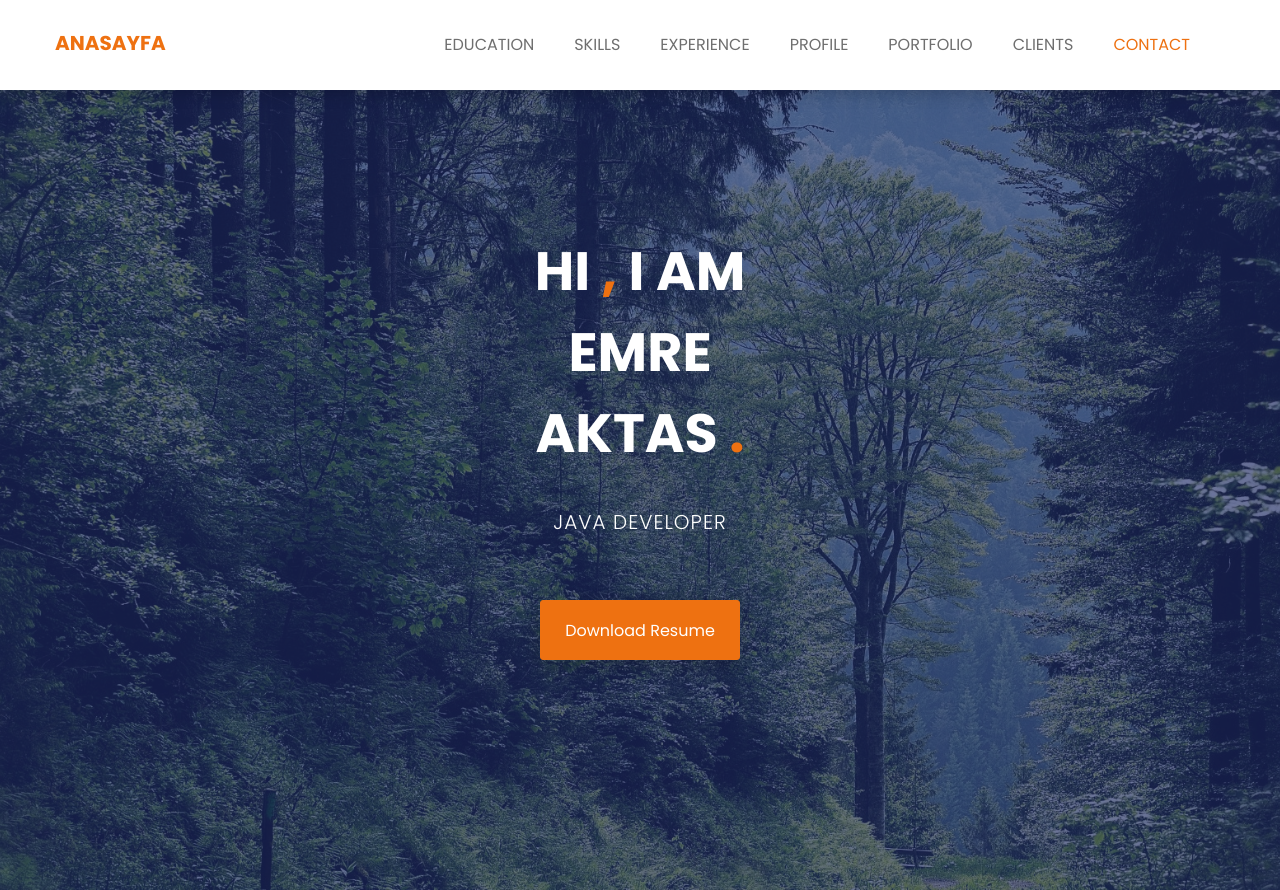
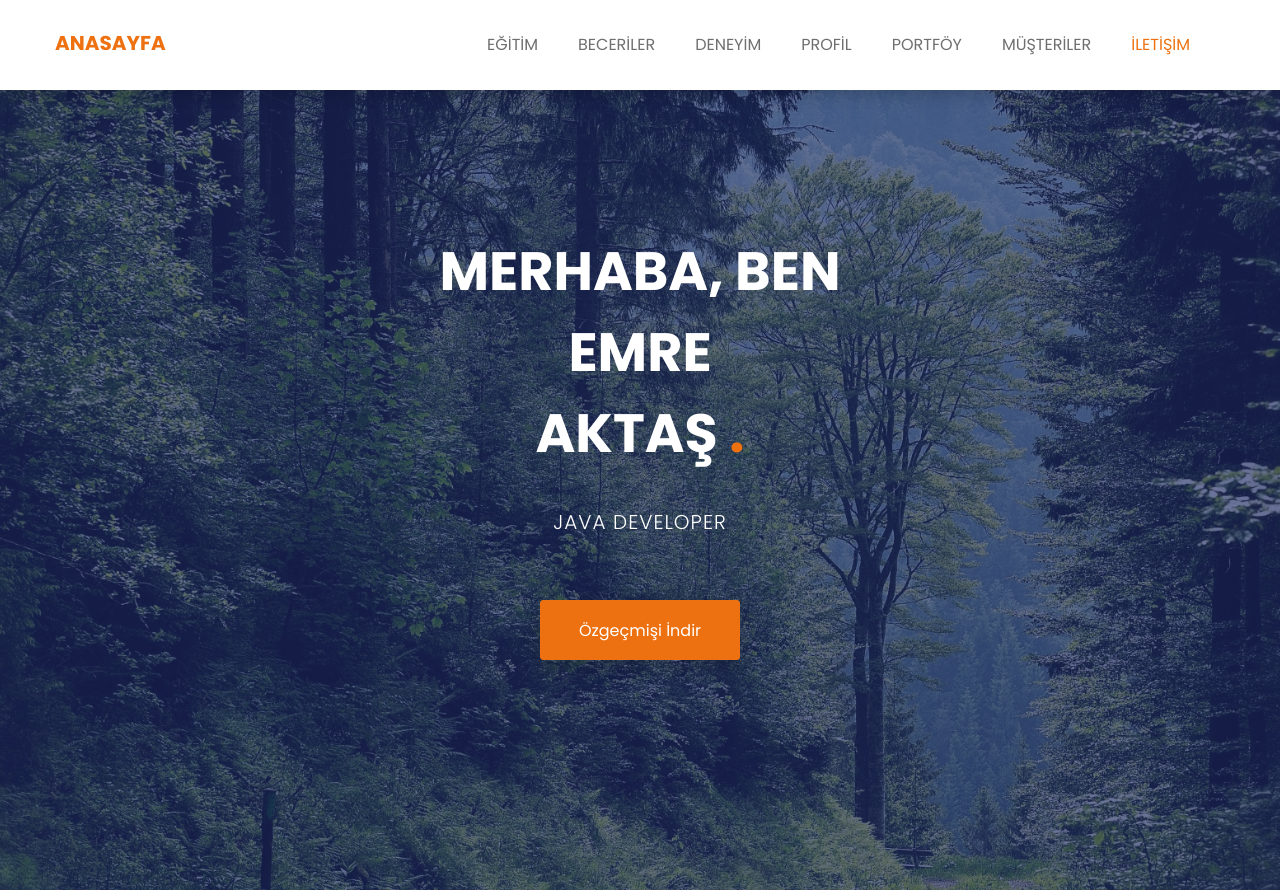
Before and after one commit to aktasemre/blog, a plain HTML site: page index.html in a window 1280 px wide. Shown: the top 890 px of the page. Drawn offline with nearby package versions, Linux system fonts and the light colour scheme.

Commit message:
resume guncellendi

```diff
--- a/index.html
+++ b/index.html
@@ -1,13 +1,12 @@
 <!doctype html>
-<html class="no-js" lang="en">
+<html class="no-js" lang="tr">
 <head>
     <meta charset="utf-8">
     <meta http-equiv="X-UA-Compatible" content="IE=edge">
     <meta name="google-site-verification" content="ctdQJ4C9xk0OpEPAOIUpkyjEzDQ65H7b-COfk3RIBXU" />
-
     <meta name="viewport" content="width=device-width, initial-scale=1">
-    <meta name="description" content="Emre Aktaş, Java ve Spring Boot kullanarak backend geliştirme konusunda uzman bir yazılım mühendisidir. Detaylı projeleri keşfedin.">
-    <meta name="keywords" content="Emre Aktaş, Java Developer, Backend Developer, Spring Boot, Hibernate, Yazılım Geliştirme, Software Engineering">
+    <meta name="description" content="Emre Aktaş, Java ve Spring Boot kullanarak backend geliştirme konusunda uzman bir yazılım mühendisidir. Yazılım projeleri ve profesyonel çalışmaları hakkında detaylı bilgi için siteyi ziyaret edin.">
+    <meta name="keywords" content="Emre Aktaş, Java Geliştirici, Backend Geliştirici, Spring Boot, Hibernate, Yazılım Mühendisliği">
     <meta name="author" content="Emre Aktaş">
     <title>Emre Aktaş - Java Backend Developer</title>
 
@@ -28,67 +27,53 @@
     <![endif]-->
 </head>
 <body>
-
+    <!-- Accessibility notice for outdated browsers -->
     <!--[if lte IE 9]>
         <p class="browserupgrade">You are using an <strong>outdated</strong> browser. Please <a href="https://browsehappy.com/">upgrade your browser</a> to improve your experience and security.</p>
     <![endif]-->
 
-		<!-- top-area Start -->
+    <!-- Header and navigation area -->
     <header class="top-area">
         <div class="header-area">
-				<!-- Start Navigation -->
             <nav class="navbar navbar-default bootsnav navbar-fixed dark no-background">
-
                 <div class="container">
-
-			            <!-- Start Header Navigation -->
                     <div class="navbar-header">
                         <button type="button" class="navbar-toggle" data-toggle="collapse" data-target="#navbar-menu">
                             <i class="fa fa-bars"></i>
                         </button>
-			                <a class="navbar-brand" href="index.html">anasayfa</a>
-			            </div><!--/.navbar-header-->
-			            <!-- End Header Navigation -->
-
-			            <!-- Collect the nav links, forms, and other content for toggling -->
+                        <a class="navbar-brand" href="index.html">Anasayfa</a>
+                    </div>
                     <div class="collapse navbar-collapse menu-ui-design" id="navbar-menu">
                         <ul class="nav navbar-nav navbar-right" data-in="fadeInDown" data-out="fadeOutUp">
-			                <li class=" smooth-menu active"></li>
-			                    <li class=" smooth-menu"><a href="#education">education</a></li>
-			                    <li class="smooth-menu"><a href="#skills">skills</a></li>
-			                    <li class="smooth-menu"><a href="#experience">experience</a></li>
-			                    <li class="smooth-menu"><a href="#profiles">profile</a></li>
-			                    <li class="smooth-menu"><a href="#portfolio">portfolio</a></li>
-			                    <li class="smooth-menu"><a href="#clients">clients</a></li>
-			                    <li class="smooth-menu"><a href="#contact">contact</a></li>
-			                </ul><!--/.nav -->
-			            </div><!-- /.navbar-collapse -->
-			        </div><!--/.container-->
-			    </nav><!--/nav-->
-			    <!-- End Navigation -->
-			</div><!--/.header-area-->
+                            <li class="smooth-menu"><a href="#education">Eğitim</a></li>
+                            <li class="smooth-menu"><a href="#skills">Beceriler</a></li>
+                            <li class="smooth-menu"><a href="#experience">Deneyim</a></li>
+                            <li class="smooth-menu"><a href="#profile">Profil</a></li>
+                            <li class="smooth-menu"><a href="#portfolio">Portföy</a></li>
+                            <li class="smooth-menu"><a href="#clients">Müşteriler</a></li>
+                            <li class="smooth-menu"><a href="#contact">İletişim</a></li>
+                        </ul>
+                    </div>
+                </div>
+            </nav>
+        </div>
+        <div class="clearfix"></div>
+    </header>
 
-		    <div class="clearfix"></div>
-
-		</header><!-- /.top-area-->
-		<!-- top-area End -->
-
-		<!--welcome-hero start -->
-<!--welcome-hero start -->
+    <!-- Hero section -->
     <section id="welcome-hero" class="welcome-hero">
         <div class="container">
             <div class="row">
                 <div class="col-md-12 text-center">
                     <div class="header-text">
-                    <h2>hi <span>,</span> i am <br> emre <br> aktas <span>.</span> </h2>
+                        <h2>Merhaba, ben <br> Emre <br> Aktaş <span>.</span></h2>
                         <p>Java Developer</p>
-                    <a href="assets/download/resume.pdf" download>download resume</a>
-                </div><!--/.header-text-->
-            </div><!--/.col-->
-        </div><!-- /.row-->
-    </div><!-- /.container-->
-</section><!--/.welcome-hero-->
-<!--welcome-hero end -->
+                        <a href="assets/download/resume.pdf" download>Özgeçmişi İndir</a>
+                    </div>
+                </div>
+            </div>
+        </div>
+    </section>
 
 
 		<!--about start -->
```
Also changed, not shown: 1 other file. Lines whose indentation alone changed are shown as unchanged.
